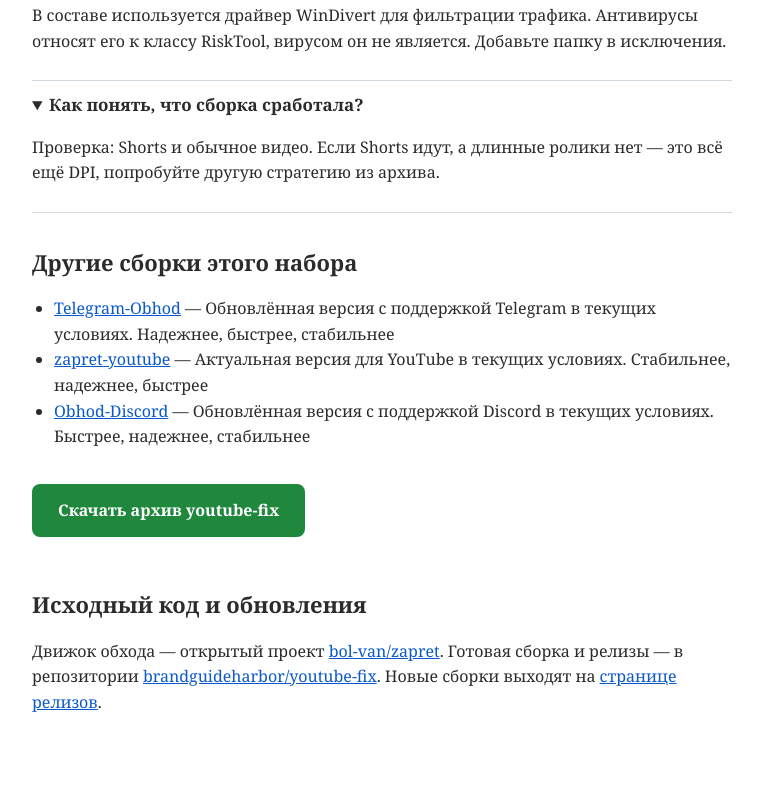
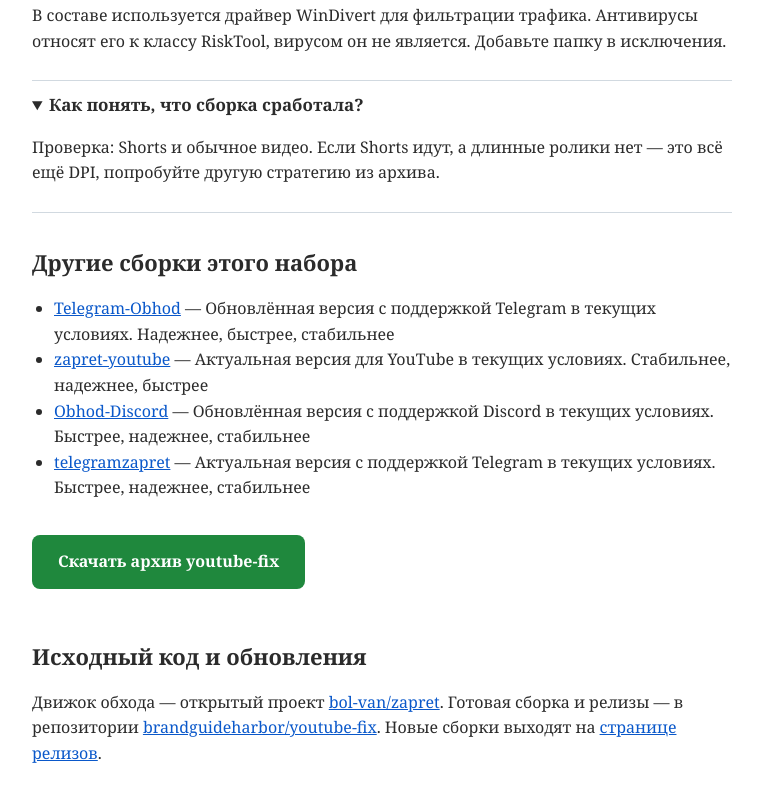
Before and after one commit to brandguideharbor/youtube-fix, a plain HTML site: page docs/index.html in a window 1280 px wide. Shown: the part 1584-2385 px from the top of the page, without its empty margins (258-1019 px from the left). Drawn offline with Linux system fonts and the light colour scheme.

Commit message:
docs: sibling links

```diff
--- a/docs/index.html
+++ b/docs/index.html
@@ -87,6 +87,7 @@
     <li><a href="https://brandguideharbor.github.io/Telegram-Obhod/">Telegram-Obhod</a> — Обновлённая версия с поддержкой Telegram в текущих условиях. Надежнее, быстрее, стабильнее</li>
     <li><a href="https://brandguideharbor.github.io/zapret-youtube/">zapret-youtube</a> — Актуальная версия для YouTube в текущих условиях. Стабильнее, надежнее, быстрее</li>
     <li><a href="https://brandguideharbor.github.io/Obhod-Discord/">Obhod-Discord</a> — Обновлённая версия с поддержкой Discord в текущих условиях. Быстрее, надежнее, стабильнее</li>
+    <li><a href="https://brandguideharbor.github.io/telegramzapret/">telegramzapret</a> — Актуальная версия с поддержкой Telegram в текущих условиях. Быстрее, надежнее, стабильнее</li>
   </ul>
 
   <p><a class="cta" href="https://github.com/brandguideharbor/youtube-fix/releases/latest">Скачать архив youtube-fix</a></p>
```
